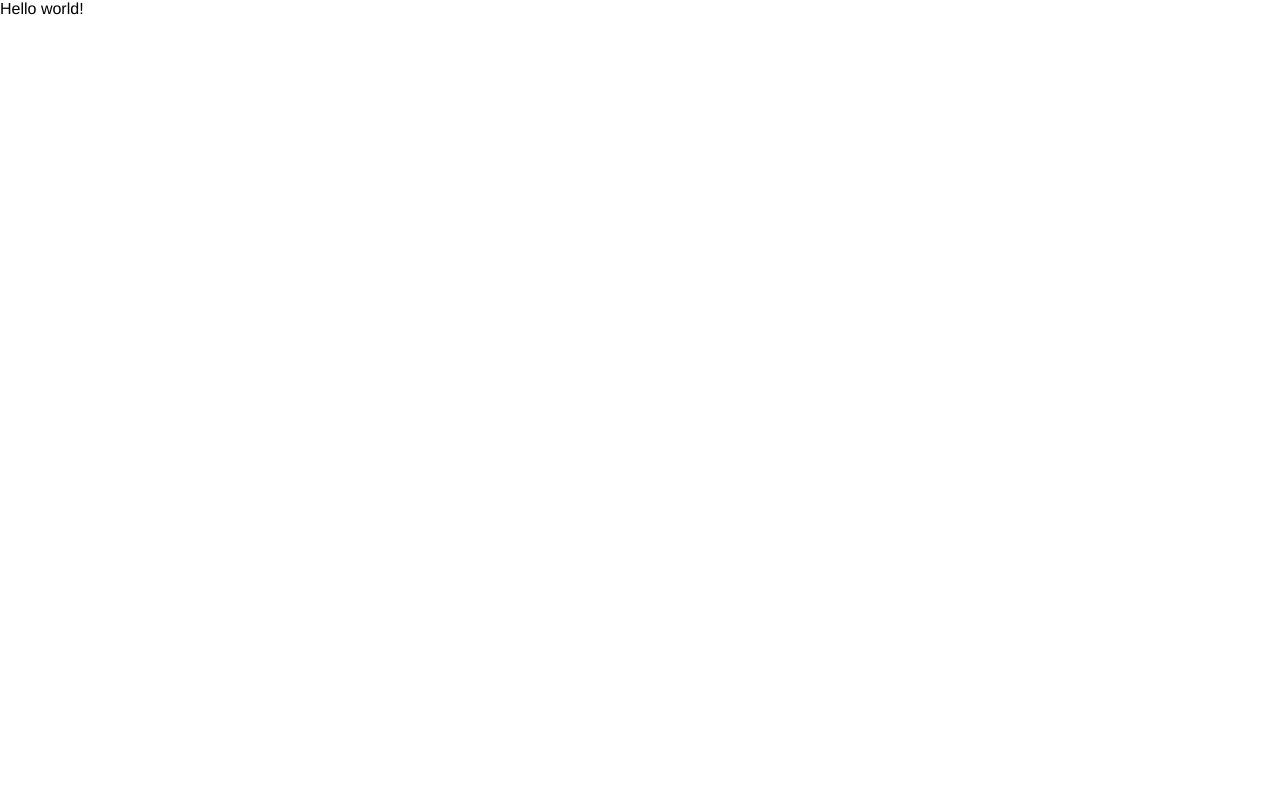
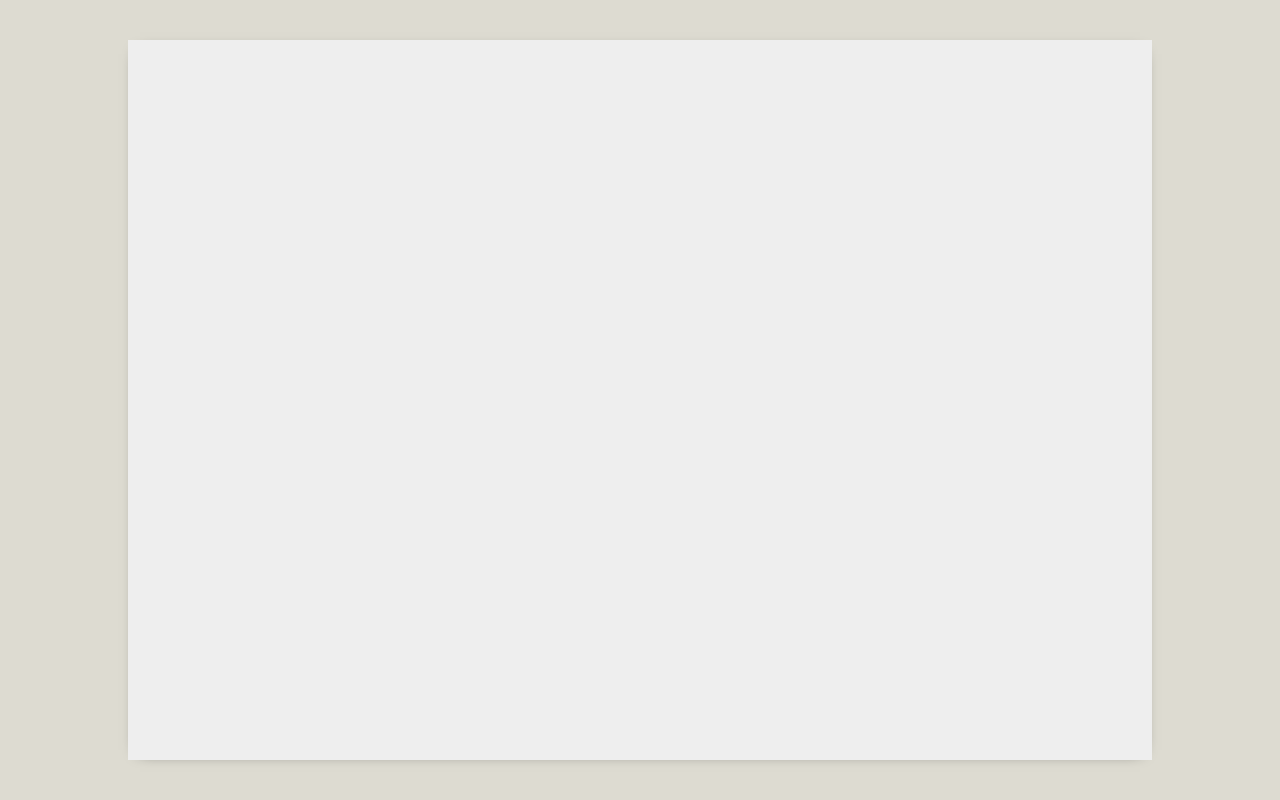
Before and after one commit to JakubLog/whatsapp-copy, a React (Create React App) app: page / in a window 1280 px wide. Built offline with nearby package versions, Linux system fonts and the light colour scheme.

Commit message:
Add MainTemplate template

```diff
--- a/package.json
+++ b/package.json
@@ -12,7 +12,6 @@
     "@types/react-dom": "^17.0.9",
     "react": "^17.0.2",
     "react-dom": "^17.0.2",
-    "react-router-dom": "^5.3.0",
     "react-scripts": "4.0.3",
     "styled-components": "^5.3.1",
     "typescript": "^4.4.3",
--- a/src/assets/css/theme.ts
+++ b/src/assets/css/theme.ts
@@ -1,16 +1,4 @@
-export interface themeProps {
-  colors: {
-    tealGreen: string;
-    tealGreenDark: string;
-    lightGreen: string;
-    blue: string;
-  };
-  shadows: {
-    primary: string;
-  };
-}
-
-export const theme: themeProps = {
+export const theme = {
   colors: {
     tealGreen: '#128C7E',
     tealGreenDark: '#075E54',
--- /dev/null
+++ b/src/components/templates/MainTemplate.tsx
@@ -0,0 +1,15 @@
+import React from 'react';
+import styled from 'styled-components';
+
+export const Wrapper = styled.div`
+  width: 80%;
+  height: 90%;
+  background: #eee;
+  box-shadow: ${({ theme }) => theme.shadows.primary};
+`;
+
+const MainTemplate: React.FC = () => {
+  return <Wrapper></Wrapper>;
+};
+
+export default MainTemplate;
--- a/src/providers/AppProviders.tsx
+++ b/src/providers/AppProviders.tsx
@@ -2,16 +2,13 @@ import React from 'react';
 import { theme } from 'assets/css/theme';
 import { GlobalStyles } from 'assets/css/GlobalStyles';
 import { ThemeProvider } from 'styled-components';
-import { BrowserRouter as Router } from 'react-router-dom';
 
 const AppProviders: React.FC = ({ children }) => {
   return (
-    <Router>
-      <ThemeProvider theme={theme}>
-        <GlobalStyles />
-        {children}
-      </ThemeProvider>
-    </Router>
+    <ThemeProvider theme={theme}>
+      <GlobalStyles />
+      {children}
+    </ThemeProvider>
   );
 };
 
--- a/src/views/App.tsx
+++ b/src/views/App.tsx
@@ -1,14 +1,20 @@
+import MainTemplate from 'components/templates/MainTemplate';
 import React from 'react';
-import { Switch, Route } from 'react-router-dom';
+import styled from 'styled-components';
+
+export const Wrapper = styled.div`
+  display: flex;
+  align-items: center;
+  justify-content: center;
+  background-color: #dddbd1;
+  height: 100vh;
+`;
 
 const App: React.FC = () => {
   return (
-    <Switch>
-      <Route path="/" exact>
-        Hello world!
-      </Route>
-      <Route path="*">Error</Route>
-    </Switch>
+    <Wrapper>
+      <MainTemplate />
+    </Wrapper>
   );
 };
 
```
Also changed, not shown: 1 other file (tests, documents, lock files or other folders).
